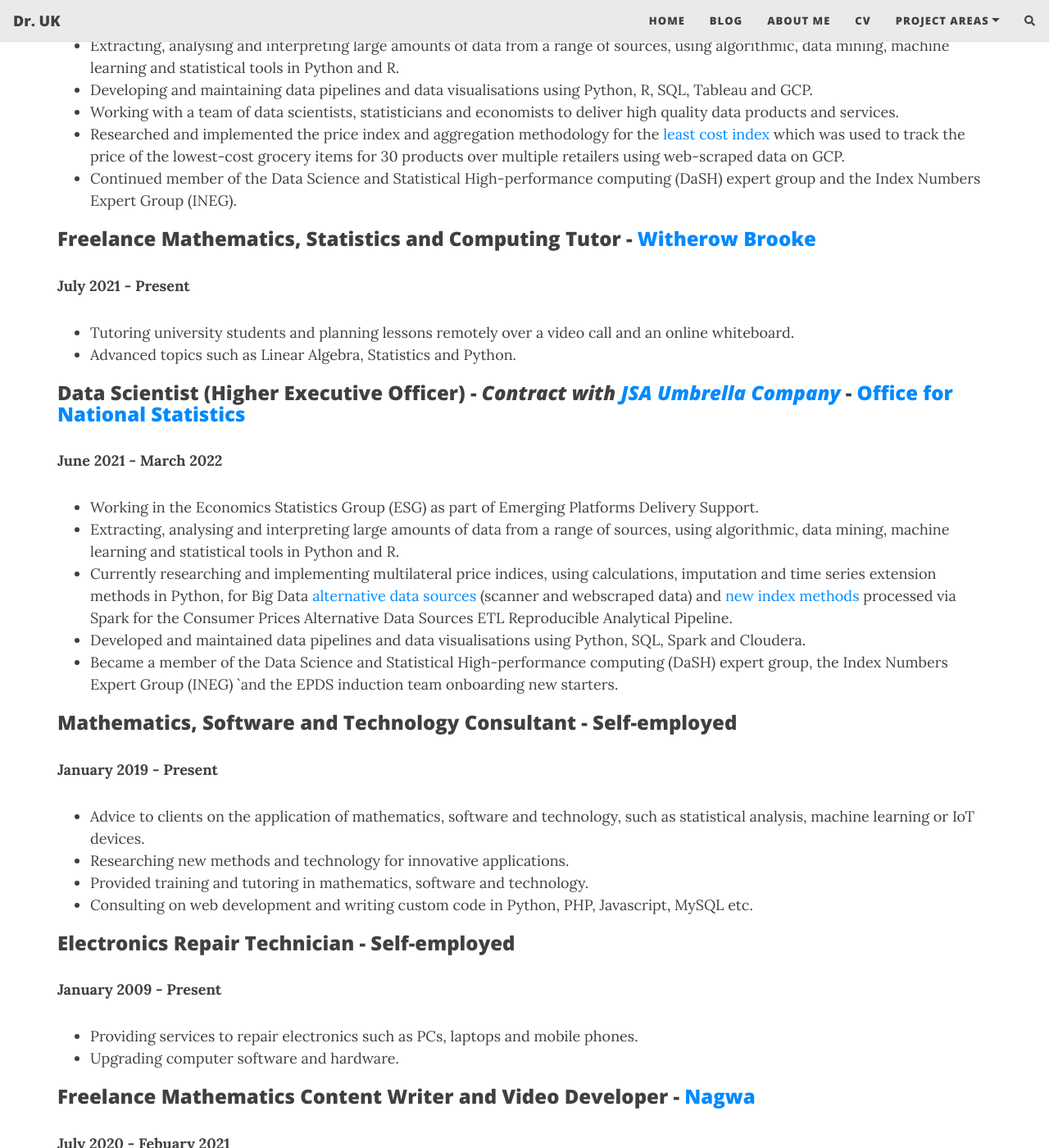
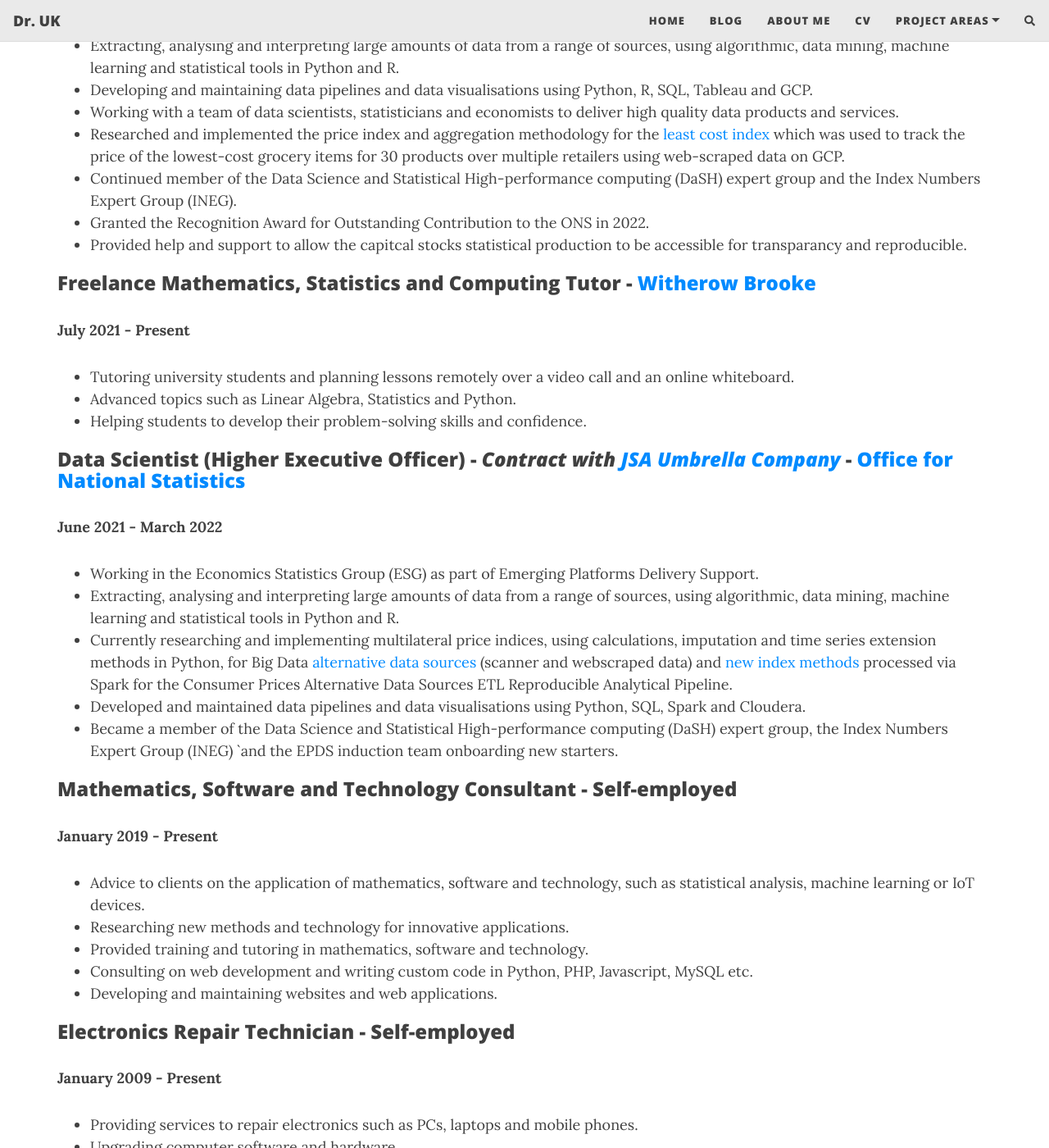
Before and after one commit to drrobotk/drrobotk.github.io, a Jekyll site: the page built from cv.md, in a window 1280 px wide and 1400 px high, scrolled down 2256 px. Shown: the whole window at 82% size. Built offline with Jekyll 4.4.1, drawn with Linux system fonts in a browser that asks for light colours; nearby versions of some CDN libraries; comment, search, counter and statistics services are not loaded; some of the changed text lies outside the part shown.

Commit message:
Update CV.

```diff
--- a/cv.md
+++ b/cv.md
@@ -70,12 +70,15 @@
 -   Working with a team of data scientists, statisticians and economists to deliver high quality data products and services.
 -   Researched and implemented the price index and aggregation methodology for the [least cost index](https://www.ons.gov.uk/economy/inflationandpriceindices/articles/trackingthelowestcostgroceryitemsukexperimentalanalysis/april2021toapril2022) which was used to track the price of the lowest-cost grocery items for 30 products over multiple retailers using web-scraped data on GCP.
 -   Continued member of the Data Science and Statistical High-performance computing (DaSH) expert group and the Index Numbers Expert Group (INEG).
+-   Granted the Recognition Award for Outstanding Contribution to the ONS in 2022.
+-   Provided help and support to allow the capitcal stocks statistical production to be accessible for transparancy and reproducible.
 
 ### **Freelance Mathematics, Statistics and Computing Tutor** - [Witherow Brooke](https://www.witherowbrooke.co.uk/)
 
 **July 2021 - Present**
 -   Tutoring university students and planning lessons remotely over a video call and an online whiteboard.
 -   Advanced topics such as Linear Algebra, Statistics and Python.
+-  Helping students to develop their problem-solving skills and confidence.
 
 ### **Data Scientist (Higher Executive Officer)** - *Contract with [JSA Umbrella Company](https://workwellsolutions.com/)* - [Office for National Statistics](https://www.ons.gov.uk/)
 
@@ -93,6 +96,7 @@
 -   Researching new methods and technology for innovative applications.
 -   Provided training and tutoring in mathematics, software and technology.
 -   Consulting on web development and writing custom code in Python, PHP, Javascript, MySQL etc.
+-  Developing and maintaining websites and web applications.
 
 ### **Electronics Repair Technician** - Self-employed
 
@@ -105,6 +109,7 @@
 **July 2020 - Febuary 2021**
 -   Planning, researching and writing 'explainer' content using LaTeX for topics in mathematics from GCSE to undegraduate level.
 -   Recording lesson and question videos for mathematics using the Nagwa studio app.
+-  Editing and uploading videos to the Nagwa platform.
 
 ### **Science Communication Volunteer** - [Institute of Physics](https://www.iop.org/)
 
```
